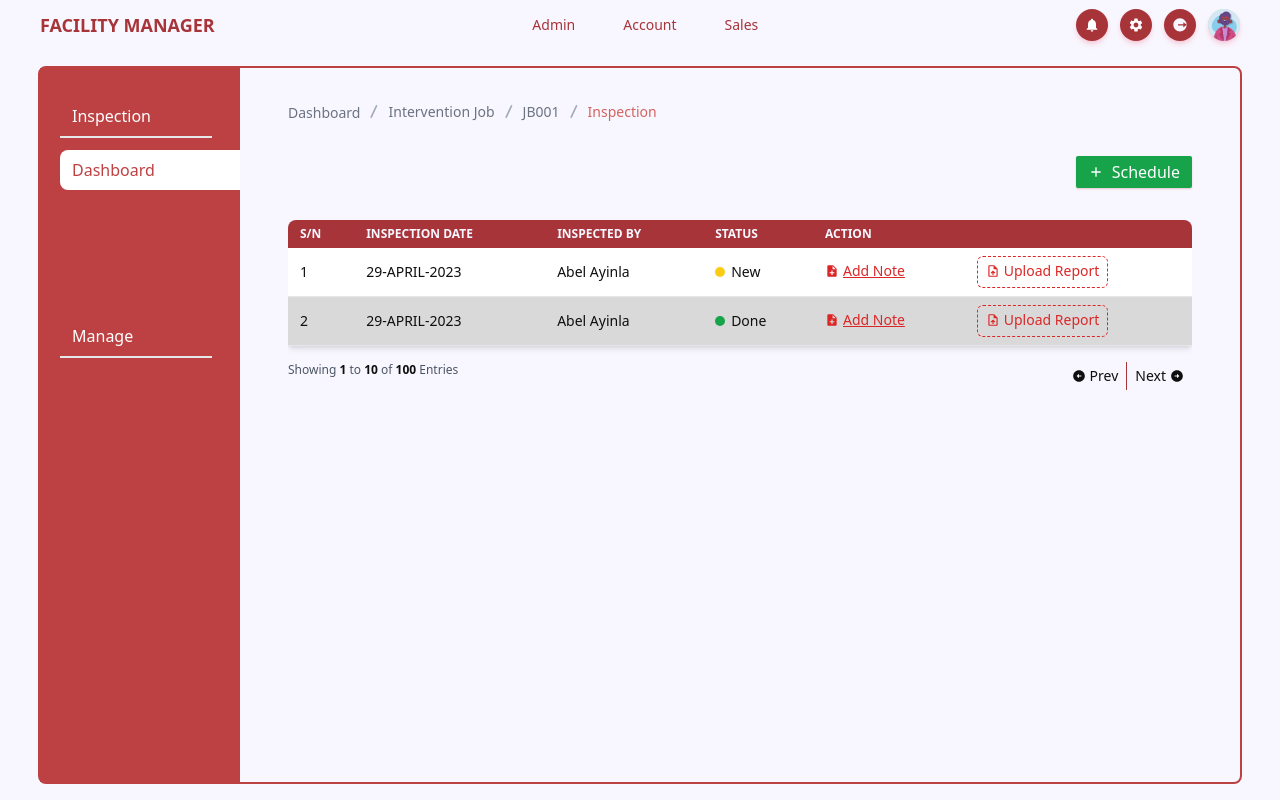
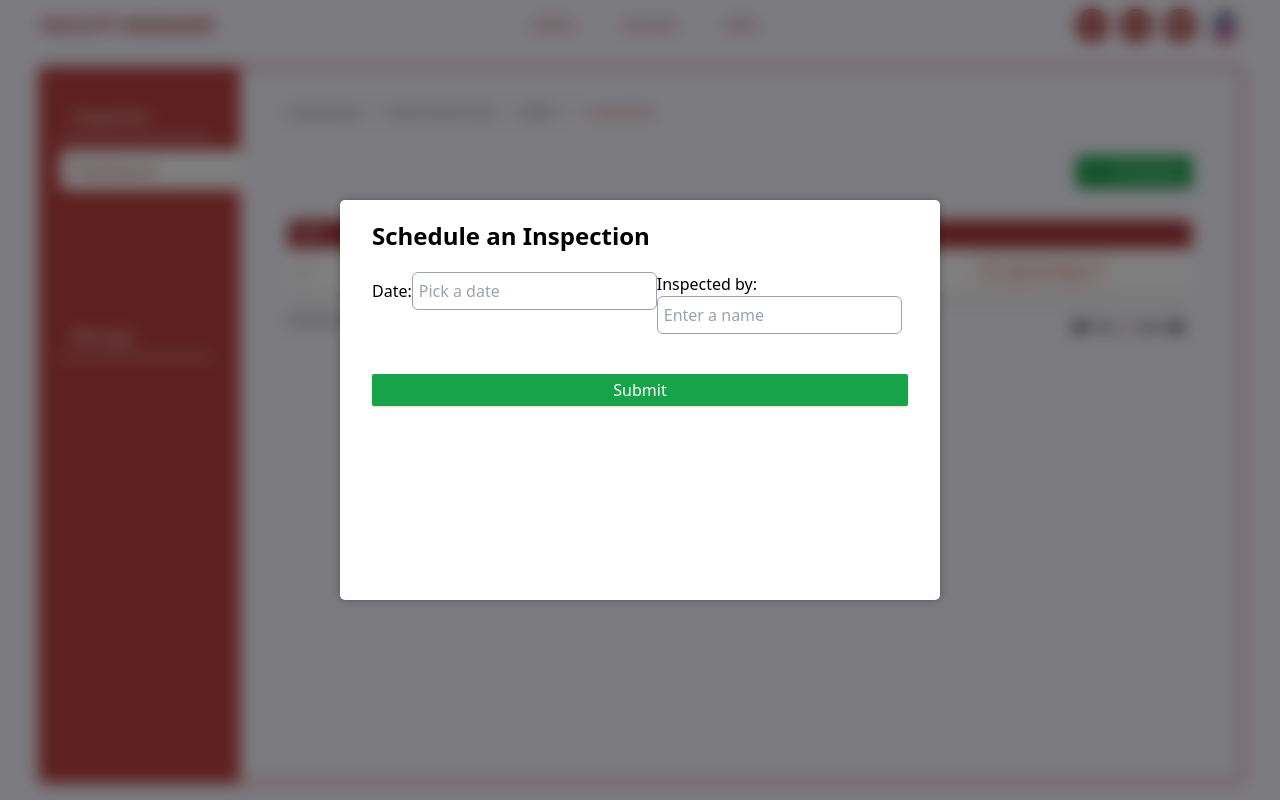
Before and after one commit to kngtee/updcfm-project-web, a React (Create React App) app in the folder Updc.Fm.WebApplication/ClientApp/: page /inspectjob in a window 1280 px wide. Both pictures are taken after a click on the button "Schedule". Built offline with nearby package versions, Linux system fonts and the light colour scheme.

Commit message:
account page updated

```diff
--- a/Updc.Fm.WebApplication/ClientApp/package.json
+++ b/Updc.Fm.WebApplication/ClientApp/package.json
@@ -11,9 +11,11 @@
     "oidc-client": "^1.11.5",
     "react": "^18.2.0",
     "react-bootstrap": "^2.7.4",
+    "react-datepicker": "^4.13.0",
     "react-dom": "^18.2.0",
     "react-icons": "^4.8.0",
     "react-loader-spinner": "^5.3.4",
+    "react-modal": "^3.16.1",
     "react-router-bootstrap": "^0.26.1",
     "react-router-dom": "^6.3.0",
     "react-scripts": "^5.0.1",
--- a/Updc.Fm.WebApplication/ClientApp/src/Pages/CreateInspection.jsx
+++ b/Updc.Fm.WebApplication/ClientApp/src/Pages/CreateInspection.jsx
@@ -2,12 +2,12 @@ import React from 'react';
 import {
   MdArrowCircleLeft,
   MdArrowCircleRight,
-  MdNoteAdd,
   MdUploadFile,
-  MdAdd,
 } from 'react-icons/md';
 import { createInspection } from '../components/NavLists';
 import NavContainer from '../components/NavContainer';
+import ModalForm from '../components/ScheduleInspectionModal';
+import AddNote from '../components/AddNoteModal';
 
 const inspectJob = createInspection;
 
@@ -100,15 +100,7 @@ export const CreateInspection = () => {
           <div className="flex flex-row justify-end">
             {/* Schedule Modal Button */}
             <div className="flex flex-row">
-              <button
-                data-modal-target="schedule-modal"
-                data-modal-toggle="schedule-modal"
-                className="flex py-1 px-3 rounded-sm text-md font-normal text-white items-center justify-center bg-green-600 shadow-sm shadow-[#a73439]/25"
-                type="button"
-              >
-                <MdAdd className="mr-2" />
-                Schedule
-              </button>
+              <ModalForm />
             </div>
           </div>
 
@@ -152,25 +144,31 @@ export const CreateInspection = () => {
                     </span>
                   </td>
                   <td className="px-3 py-2">
-                    <a
+                    {/* <a
                       href="/singlejob"
                       className="inline-flex items-center font-medium text-red-600 underline"
                     >
                       <MdNoteAdd className="mr-1" /> Add Note
-                    </a>
+                    </a> */}
+                    <AddNote />
                   </td>
                   <td className="px-3 py-2">
                     <div className="border-dashed border border-red-600 w-fit px-2 py-1 rounded-md">
-                      <a
-                        href="/singlejob"
-                        className="inline-flex items-center font-medium text-red-600"
+                      <label
+                        id="inspection_file"
+                        className="inline-flex items-center font-medium text-red-600 cursor-pointer"
                       >
                         <MdUploadFile className="mr-1" /> Upload Report
-                      </a>
+                        <input
+                          id="inspection_file"
+                          type="file"
+                          className="hidden"
+                        />
+                      </label>
                     </div>
                   </td>
                 </tr>
-                <tr className="bg-[#D9D9D9] border-b">
+                {/* <tr className="bg-[#D9D9D9] border-b">
                   <th
                     scope="row"
                     className="px-3 py-2 font-normal whitespace-nowrap"
@@ -203,7 +201,7 @@ export const CreateInspection = () => {
                       </a>
                     </div>
                   </td>
-                </tr>
+                </tr> */}
               </tbody>
             </table>
             {/* Pagination */}
@@ -232,45 +230,6 @@ export const CreateInspection = () => {
             </div>
           </div>
         </div>
-      {/* Schedule Modal */}
-      <div
-            id="schedule-modal"
-            tabindex="-1"
-            aria-hidden="true"
-            className="fixed top-0 left-0 right-0 z-50 hidden w-full p-4 overflow-x-hidden overflow-y-auto md:inset-0 h-[calc(100%-1rem)] max-h-full"
-          >
-            <div className="relative w-full max-w-md max-h-full">
-              {/* Schedule Modal Content */}
-              <div className="relative bg-white rounded-lg shadow">
-                <button
-                  type="button"
-                  className="absolute top-3 right-2.5 text-gray-400 bg-transparent hover:bg-gray-200 hover:text-gray-900 rounded-lg text-sm p-1.5 ml-auto inline-flex items-center"
-                  data-modal-hide="schedule-modal"
-                >
-                  <svg
-                    aria-hidden="true"
-                    className="w-5 h-5"
-                    fill="currentColor"
-                    viewBox="0 0 20 20"
-                    xmlns="http://www.w3.org/2000/svg"
-                  >
-                    <path
-                      fill-rule="evenodd"
-                      d="M4.293 4.293a1 1 0 011.414 0L10 8.586l4.293-4.293a1 1 0 111.414 1.414L11.414 10l4.293 4.293a1 1 0 01-1.414 1.414L10 11.414l-4.293 4.293a1 1 0 01-1.414-1.414L8.586 10 4.293 5.707a1 1 0 010-1.414z"
-                      clip-rule="evenodd"
-                    ></path>
-                  </svg>
-                  <span className="sr-only">Close modal</span>
-                </button>
-                <div className="px-6 py-6 lg:px-8">
-                  <h3 className="mb-4 text-xl font-medium text-gray-900 dark:text-white">
-                    Sign in to our platform
-                  </h3>
-                  <form className="space-y-6" action="#"></form>
-                </div>
-              </div>
-            </div>
-          </div>
       </NavContainer>
     </>
   );
--- a/Updc.Fm.WebApplication/ClientApp/src/Pages/SingleJob.jsx
+++ b/Updc.Fm.WebApplication/ClientApp/src/Pages/SingleJob.jsx
@@ -4,6 +4,7 @@ import { singleJob } from '../components/NavLists';
 import { useParams } from 'react-router-dom';
 import { GetRequest } from '../Auth/hooks/useGet';
 import Loader from '../components/Loader';
+import TruncatedText from '../components/TruncatedText';
 
 const viewSingleJob = singleJob;
 
@@ -11,6 +12,7 @@ export const SingleJob = () => {
   const [interventionJob, setInterventionJob] = useState({});
   const [isLoading, setIsLoading] = useState(false);
   const { id } = useParams();
+
 
   useEffect(() => {
     const interventionJob = async () => {
@@ -90,7 +92,7 @@ export const SingleJob = () => {
                       </g>
                     </svg>
                     <span className="ml-1 text-sm text-[#d36360] md:ml-2">
-                      {interventionJob.id}
+                      <TruncatedText text={interventionJob.id} maxLength={14} />
                     </span>
                   </div>
                 </li>
@@ -114,7 +116,7 @@ export const SingleJob = () => {
                       Estate:<span className="font-bold"> Victoria Bay</span>
                     </li>
                     <li>
-                      FM:<span className="font-bold"> Abel Ayinla</span>
+                      Tenant:<span className="font-bold"> Abel Ayinla</span>
                     </li>
                   </ol>
                 </div>
@@ -125,7 +127,13 @@ export const SingleJob = () => {
                   <ol className="mt-1 text-[#0f0f0f]">
                     <li>
                       ID:
-                      <span className="font-bold"> {interventionJob.id}</span>
+                      <span className="font-bold">
+                        {' '}
+                        <TruncatedText
+                          text={interventionJob.id}
+                          maxLength={14}
+                        />
+                      </span>
                     </li>
                     <li>
                       Type:
@@ -142,7 +150,7 @@ export const SingleJob = () => {
                       </span>
                     </li>
                     <li>
-                      Job Owner:<span className="font-bold"> Abel Ayinla</span>
+                      FM:<span className="font-bold"> Abel Ayinla</span>
                     </li>
                   </ol>
                 </div>
--- /dev/null
+++ b/Updc.Fm.WebApplication/ClientApp/src/components/AddNoteModal.jsx
@@ -0,0 +1,75 @@
+import React, { useState } from 'react';
+import Modal from 'react-modal';
+import { MdNoteAdd } from 'react-icons/md';
+import './ModalForm.css'; // CSS file for modal styles
+
+function AddNote() {
+  const [isOpen, setIsOpen] = useState(false);
+  const [formData, setFormData] = useState({
+    note: '',
+  });
+
+  const openModal = () => {
+    setIsOpen(true);
+  };
+
+  const closeModal = () => {
+    setIsOpen(false);
+  };
+
+  const handleChange = (e) => {
+    setFormData({ ...formData, [e.target.name]: e.target.value });
+  };
+
+  const handleSubmit = (e) => {
+    e.preventDefault();
+    console.log(formData); // Handle form submission here
+    closeModal();
+  };
+
+  return (
+    <div>
+      {/* Modal Button */}
+      <button
+        onClick={openModal}
+        className="inline-flex items-center font-medium text-red-600 underline"
+        type="button"
+      >
+        <MdNoteAdd className="mr-1" /> Add Note
+      </button>
+
+      {/* Modal Content */}
+      <Modal
+        isOpen={isOpen}
+        onRequestClose={closeModal}
+        contentLabel="AddNoteModal"
+        className="addnote-modal py-5 px-8"
+        overlayClassName="custom-modal-overlay"
+      >
+        <h2 className="text-2xl font-bold mb-5">Add Inspection Note</h2>
+
+        <form className="flex flex-col space-y-10" onSubmit={handleSubmit}>
+          <div className="flex sm:flex-col md:flex-row">
+            <textarea
+              id="message"
+              rows="6"
+              class="block p-2.5 w-full text-sm rounded-lg border border-gray-400 focus:ring-blue-500 focus:border-blue-500"
+              placeholder="Write your inspection note here..."
+              value={formData.name}
+              onChange={handleChange}
+            ></textarea>
+          </div>
+
+          <button
+            type="submit"
+            className="py-1 px-3 rounded-sm text-md font-normal text-white items-center justify-center bg-green-600 hover:bg-green-500 shadow-sm shadow-[#a73439]/25"
+          >
+            Add
+          </button>
+        </form>
+      </Modal>
+    </div>
+  );
+}
+
+export default AddNote;
--- /dev/null
+++ b/Updc.Fm.WebApplication/ClientApp/src/components/ModalForm.css
@@ -0,0 +1,40 @@
+.custom-modal {
+  position: absolute;
+  top: 50%;
+  left: 50%;
+  transform: translate(-50%, -50%);
+  width: 37.5rem;
+  height: 25rem;
+  background-color: white;
+  border-radius: 5px;
+  box-shadow: 0px 0px 10px rgba(0, 0, 0, 0.3);
+  outline: none;
+  overflow: auto;
+}
+
+.addnote-modal {
+  position: absolute;
+  top: 50%;
+  left: 50%;
+  transform: translate(-50%, -50%);
+  width: 37.5rem;
+  height: 20rem;
+  background-color: white;
+  border-radius: 5px;
+  box-shadow: 0px 0px 10px rgba(0, 0, 0, 0.3);
+  outline: none;
+  overflow: auto;
+}
+
+.custom-modal-overlay {
+  position: fixed;
+  top: 0;
+  left: 0;
+  right: 0;
+  bottom: 0;
+  background-color: rgba(0, 0, 0, 0.5);
+  display: flex;
+  justify-content: center;
+  align-items: center;
+  backdrop-filter: blur(8px);
+}
--- /dev/null
+++ b/Updc.Fm.WebApplication/ClientApp/src/components/ScheduleInspectionModal.jsx
@@ -0,0 +1,99 @@
+import React, { useState } from 'react';
+import Modal from 'react-modal';
+import { MdAdd } from 'react-icons/md';
+import DatePicker from 'react-datepicker';
+import 'react-datepicker/dist/react-datepicker.css'; // Datepicker default styles
+import './ModalForm.css'; // CSS file for modal styles
+
+// Modal.setAppElement('#root'); // The root element of the app
+
+function ModalForm() {
+  const [isOpen, setIsOpen] = useState(false);
+  const [formData, setFormData] = useState({
+    name: '', // Inspected by
+    selectedDate: null, // New state for the selected date
+  });
+
+  const openModal = () => {
+    setIsOpen(true);
+  };
+
+  const closeModal = () => {
+    setIsOpen(false);
+  };
+
+  const handleChange = (e) => {
+    setFormData({ ...formData, [e.target.name]: e.target.value });
+  };
+
+  const handleDateChange = (date) => {
+    setFormData({ ...formData, selectedDate: date });
+  };
+
+  const handleSubmit = (e) => {
+    e.preventDefault();
+    console.log(formData); // Handle form submission here
+    closeModal();
+  };
+
+  return (
+    <div>
+      {/* Modal Button */}
+      <button
+        onClick={openModal}
+        className="flex py-1 px-3 rounded-sm text-md font-normal text-white items-center justify-center bg-green-600 shadow-sm shadow-[#a73439]/25"
+        type="button"
+      >
+        <MdAdd className="mr-2" />
+        Schedule
+      </button>
+
+ {/* Modal Contents */}
+      <Modal
+        isOpen={isOpen}
+        onRequestClose={closeModal}
+        contentLabel="Modal"
+        className="custom-modal py-5 px-8"
+        overlayClassName="custom-modal-overlay"
+      >
+        <h2 className="text-2xl font-bold mb-5">Schedule an Inspection</h2>
+
+        <form className="flex flex-col space-y-10" onSubmit={handleSubmit}>
+          <div className="flex sm:flex-col md:flex-row">
+            <label>
+              Date:
+              <DatePicker
+                className="border border-gray-400 rounded-md p-1.5"
+                selected={formData.selectedDate}
+                onChange={handleDateChange}
+                dateFormat="dd/MM/yyyy"
+                placeholderText="Pick a date"
+              />
+            </label>
+
+            <label>
+              <p>Inspected by:</p>
+              <input
+                type="text"
+                name="name"
+                className="border border-gray-400 rounded-md p-1.5"
+                placeholder='Enter a name'
+                value={formData.name}
+                onChange={handleChange}
+              />
+            </label>
+          </div>
+
+          <button
+            type="submit"
+            className="py-1 px-3 rounded-sm text-md font-normal text-white items-center justify-center bg-green-600 hover:bg-green-500 shadow-sm shadow-[#a73439]/25"
+          >
+            Submit
+          </button>
+        </form>
+      </Modal>
+    </div>
+  );
+}
+
+export default ModalForm;
--- /dev/null
+++ b/Updc.Fm.WebApplication/ClientApp/src/components/TruncatedText.jsx
@@ -0,0 +1,14 @@
+import React from 'react';
+
+function TruncatedText({ text, maxLength }) {
+  if (!text) {
+    return null; // or return an empty string, or any other fallback behavior
+  }
+
+  const truncatedText =
+    text.length > maxLength ? text.slice(0, maxLength) + '...' : text;
+
+  return <span>{truncatedText}</span>;
+}
+
+export default TruncatedText;
--- a/Updc.Fm.WebApplication/ClientApp/tailwind.config.js
+++ b/Updc.Fm.WebApplication/ClientApp/tailwind.config.js
@@ -1,10 +1,8 @@
 /** @type {import('tailwindcss').Config} */
 module.exports = {
-  content: [
-    "./src/**/*.{js,jsx,ts,tsx}",
-  ],
+  content: ['./src/**/*.{js,jsx,ts,tsx}'],
   theme: {
     extend: {},
   },
   plugins: [],
-}
+};
```
Also changed, not shown: Updc.Fm.WebApplication/ClientApp/src/Pages/InterventionJobs.jsx (+14 -14 lines), Updc.Fm.WebApplication/ClientApp/src/components/NavLists.js (+17 -20 lines), 1 other file (tests, documents, lock files or other folders).
